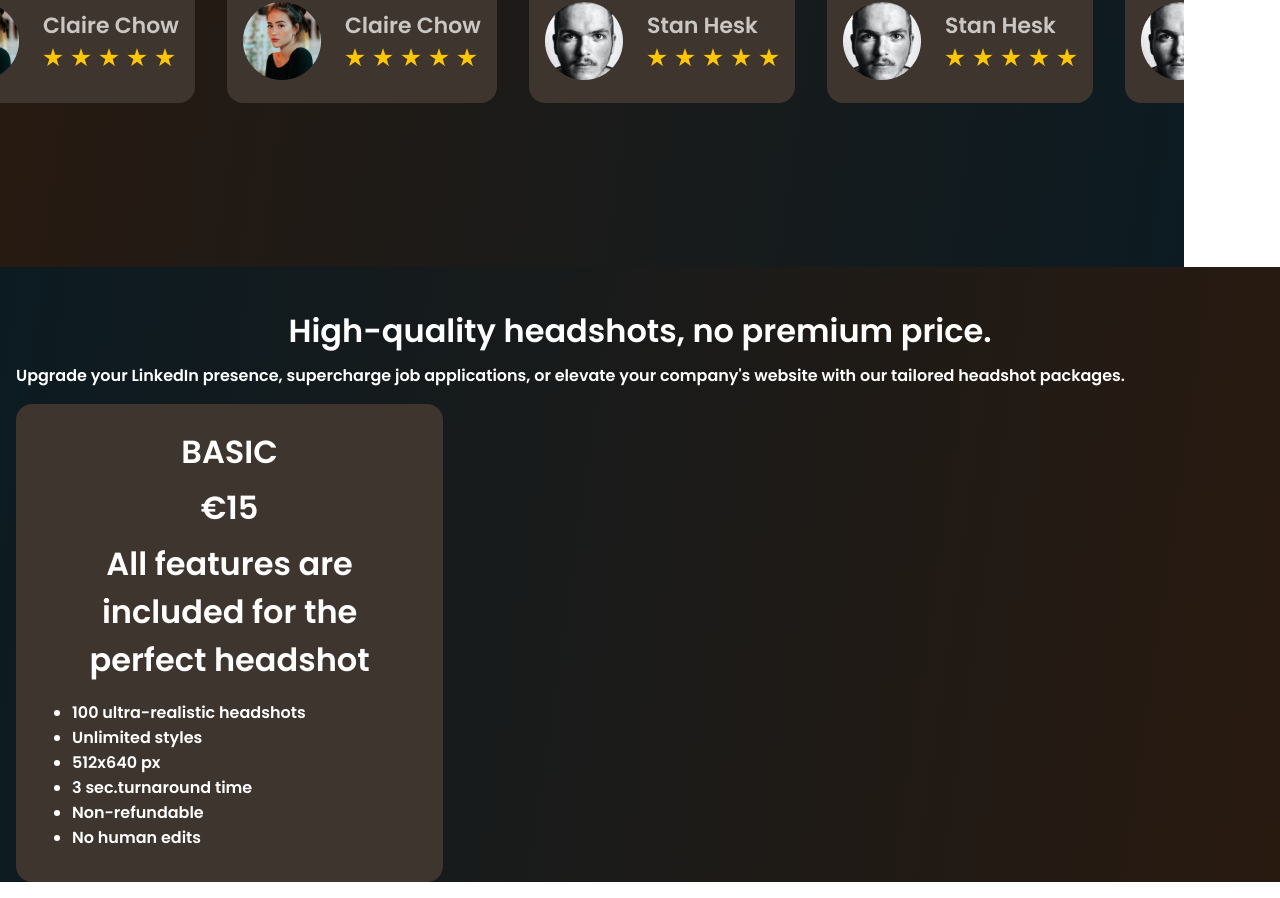
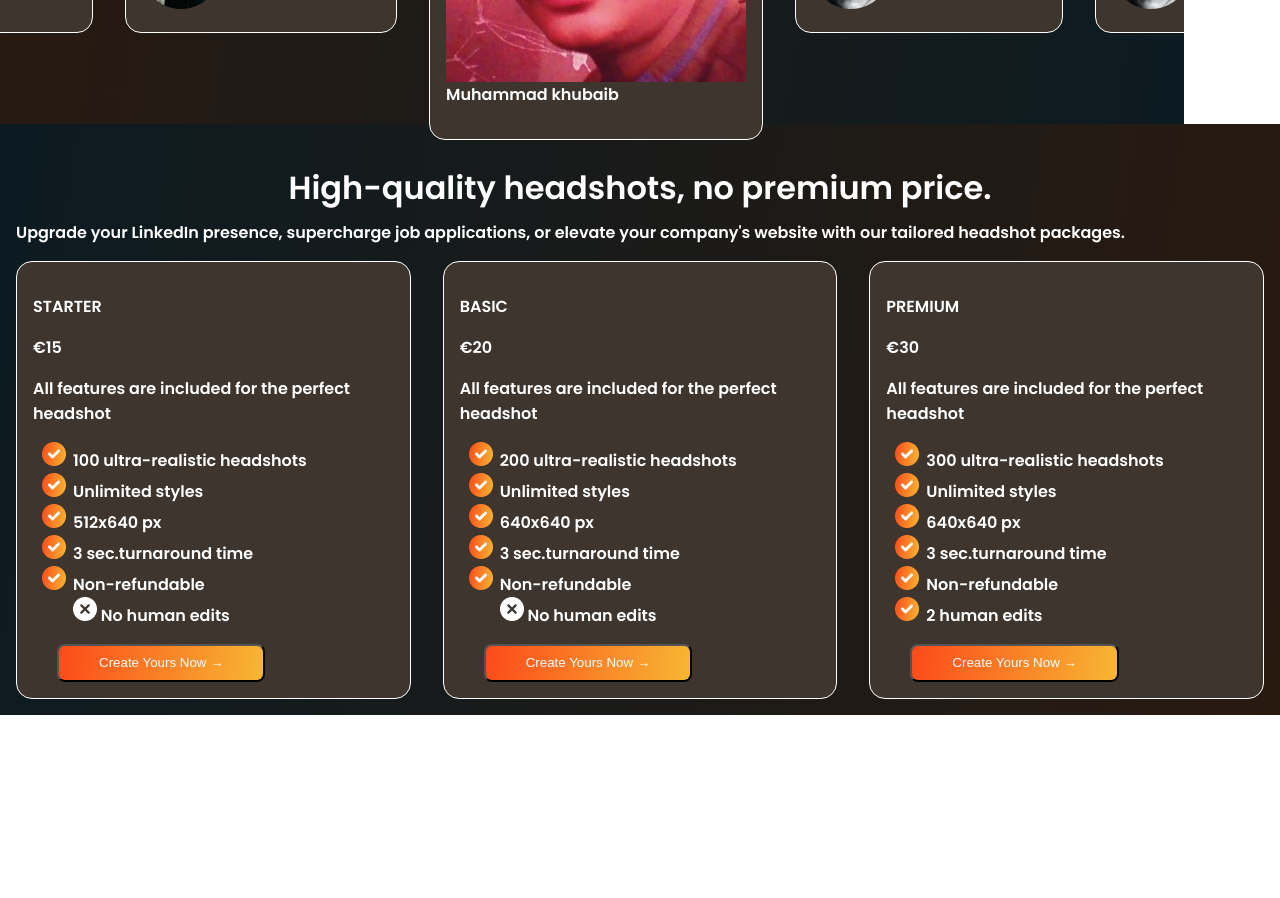
Before and after one commit to MKQazi786/headshot-clone, a React (Create React App) app in the folder headshot/: page / in a window 1280 px wide. Shown: the part 2960-3858 px from the top of the page. After the commit the page ends 3675 px from the top, so only its background shows below. Built offline with nearby package versions, Linux system fonts and the light colour scheme.

Commit message:
i have completed 40% app complete review div with scroll bar by button and pricing div

```diff
--- a/headshot/src/index.jsx
+++ b/headshot/src/index.jsx
@@ -20,6 +20,7 @@ import profile1 from "./image/profile review 1.png";
 import profile2 from "./image/Profile review 2.png";
 import profile3 from "./image/Profile review 3.png";
 import profile4 from "./image/khubaib1.png";
+import falseImage from "./image/false.png";
 import { useRef } from "react";
 
 
@@ -28,15 +29,17 @@ function App() {
     const containerRef = useRef(null);
     const before = () => {
         if (containerRef.current) {
-            containerRef.current.scrollright -= 300;
+            containerRef.current.scrollLeft -= 200;
         }
     }
 
     const after = () => {
         if (containerRef.current) {
-            containerRef.current.scroll += 300;
+            containerRef.current.scrollLeft += 200;
         }
     }
+
+
     return (
         <div>
             <header>
@@ -226,7 +229,8 @@ function App() {
                         Ut enim ad minim veniam
                     </p>
                     <hr />
-                    <img src={profile3} alt="" />
+                    <img src={profile4} alt="" width={300} align="left" />
+                    <p>Muhammad khubaib</p>
                 </div>
 
                 <div className="profileDiv" >
@@ -253,6 +257,7 @@ function App() {
                     <img src={profile3} alt="" />
                 </div>
 
+
                 <div className="profileDiv" >
                     <p>Great plat form</p>
 
@@ -262,8 +267,7 @@ function App() {
                         Ut enim ad minim veniam
                     </p>
                     <hr />
-                    <img src={profile4} alt="" width={100} align="left" />
-                    <p>Muhammad khubaib</p>
+                    <img src={profile3} alt="" />
                 </div>
             </div>
 
@@ -278,9 +282,10 @@ function App() {
                     </b>
                 </div>
 
+                <div>
 
                     <div className="profileDiv" >
-                    <p>BASIC</p>
+                        <p>STARTER</p>
                         <p>€15</p>
                         <p>All features are included for the perfect headshot</p>
                         <ul>
@@ -289,8 +294,40 @@ function App() {
                             <li>512x640 px</li>
                             <li>3 sec.turnaround time</li>
                             <li>Non-refundable</li>
-                        <li>No human edits</li>
+                            <img src={falseImage} alt="" /> No human edits
                         </ul>
+                        <button>Create Yours Now &rarr;	</button>
+                    </div>
+
+                    <div className="profileDiv" >
+                        <p>BASIC</p>
+                        <p>€20</p>
+                        <p>All features are included for the perfect headshot</p>
+                        <ul>
+                            <li>200 ultra-realistic headshots</li>
+                            <li>Unlimited styles</li>
+                            <li>640x640 px</li>
+                            <li>3 sec.turnaround time</li>
+                            <li>Non-refundable</li>
+                            <img src={falseImage} alt="" /> No human edits
+                        </ul>
+                        <button>Create Yours Now &rarr;	</button>
+                    </div>
+
+                    <div className="profileDiv" >
+                        <p>PREMIUM</p>
+                        <p>€30</p>
+                        <p>All features are included for the perfect headshot</p>
+                        <ul>
+                            <li>300 ultra-realistic headshots</li>
+                            <li>Unlimited styles</li>
+                            <li>640x640 px</li>
+                            <li>3 sec.turnaround time</li>
+                            <li>Non-refundable</li>
+                            <li> 2 human edits </li>
+                        </ul>
+                        <button>Create Yours Now &rarr;	 </button>
+                    </div>
                 </div>
 
             </div>
--- a/headshot/src/style.css
+++ b/headshot/src/style.css
@@ -233,6 +233,7 @@ button:hover {
     margin: 1rem;
     padding: 1rem;
     border-radius:1rem;
+    border:1px solid white
 }
 
 .pricingDiv{
@@ -240,6 +241,7 @@ button:hover {
     color: white;
     margin-top:-2rem;
     padding-top: 2rem;
+    min-width: 74rem;
 }
 
 .pricingDiv>div>p{
@@ -247,3 +249,11 @@ button:hover {
     margin: 0.5rem;
     text-align: center;
 }
+
+.pricingDiv>div+div{
+    display: flex;
+}
+
+.pricingDiv ul {
+    list-style-image:url("image/check-circle.png");
+}
```
Also changed, not shown: headshot/src/image/check-circle.png (added), headshot/src/image/false.png (added). Lines whose indentation alone changed are shown as unchanged.
